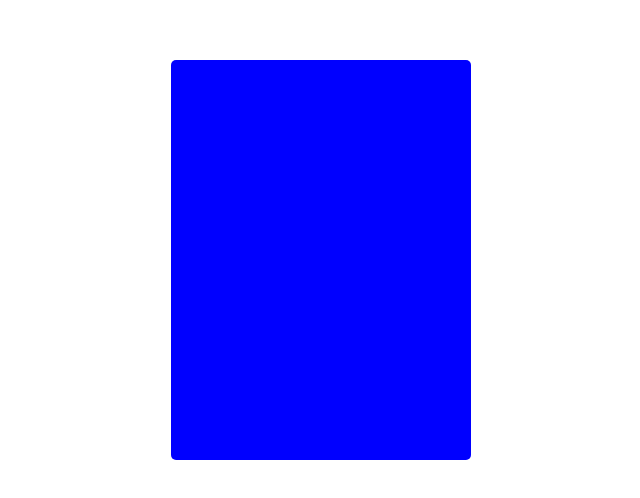
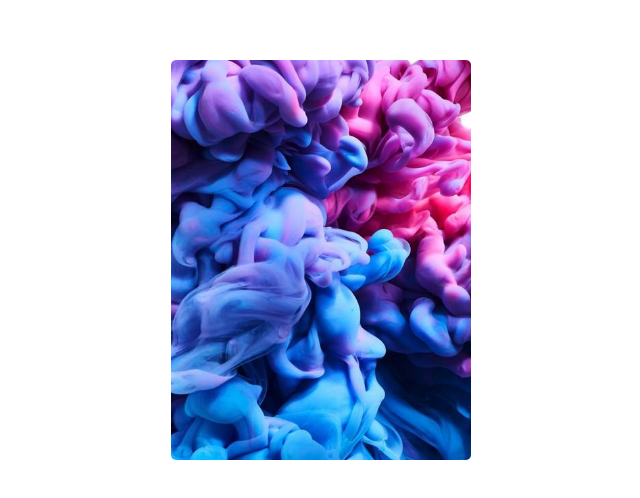
Before and after one commit to mdmhshasan/Js3dCard, a plain HTML site: page 3dcard.html in a window 1280 px wide. Shown: the part 140-638 px from the top of the page, without its empty margins (319-959 px from the left). Drawn offline with Linux system fonts and the light colour scheme.

Commit message:
Update 3dcard.html

```diff
--- a/3dcard.html
+++ b/3dcard.html
@@ -24,7 +24,7 @@
             transform: perspective(500px);
             position: fixed;
             transition: .5s;
-            background-image: url(img/danis.jpg);
+            background-image: url(danis.jpg);
             background-repeat: no-repeat;
             background-size: cover;
             border-radius: 5px;
```
